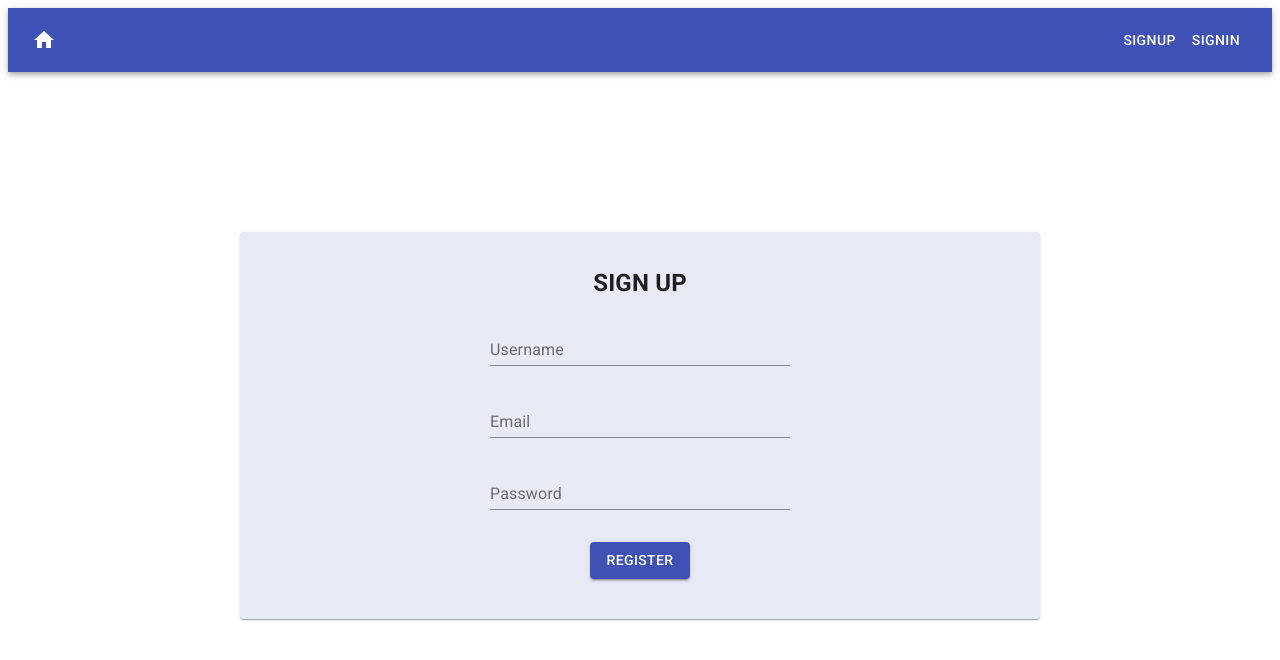
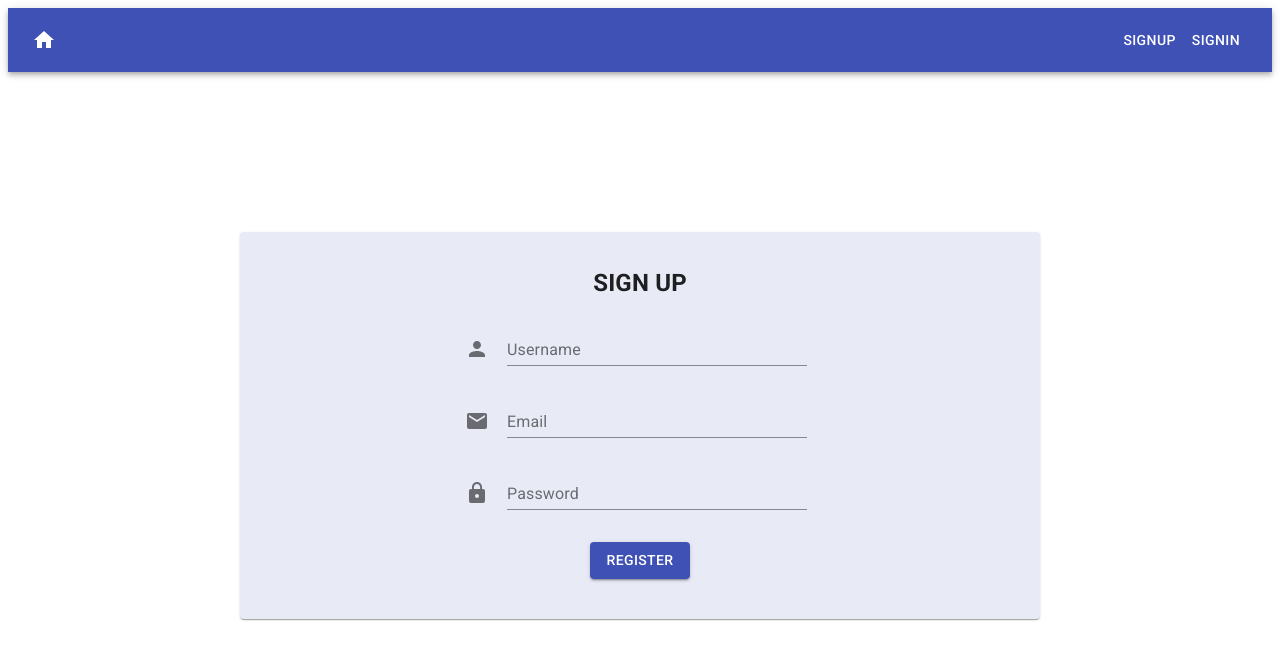
Before and after one commit to kshamseera/mern-expense-tracker-client, a React (Create React App) app: page /auth/register in a window 1280 px wide. Shown: the top 660 px of the page. Built offline with nearby package versions, Linux system fonts and the light colour scheme; no server answers.

Commit message:
added icons and finished overview styling

```diff
--- a/src/components/Nav.js
+++ b/src/components/Nav.js
@@ -9,8 +9,7 @@ import Button from '@material-ui/core/Button';
 import IconButton from '@material-ui/core/IconButton';
 import HomeIcon from '@material-ui/icons/Home';
 import AddIcon from '@material-ui/icons/Add'
-import Avatar from '@material-ui/core/Avatar'
-import Person from '@material-ui/icons/Person'
+import AccountCircleIcon from '@material-ui/icons/AccountCircle';
 
 const useStyles = makeStyles((theme) => ({
     root: {
@@ -59,9 +58,7 @@ const Nav = () => {
                 <Button href="/expenses/all" color="inherit">All Expenses</Button>
                 <Button href="/expenses/new" color="inherit" data-cy="addExpense"><AddIcon style={{marginRight: 4}}/>Add Expense</Button>
                 <Button href="/" color="inherit" onClick={handleLogout} data-cy="logout">Logout
-                    <Avatar>
-                    <Person/>
-                    </Avatar>
+                    <AccountCircleIcon/>
                 </Button>
                 </div>)
                 : (	<div data-cy="navLoggedOut">
--- a/src/components/Register.js
+++ b/src/components/Register.js
@@ -8,6 +8,9 @@ import Button from '@material-ui/core/Button'
 import TextField from '@material-ui/core/TextField'
 import Typography from '@material-ui/core/Typography'
 import { makeStyles } from '@material-ui/core/styles'
+import PersonIcon from '@material-ui/icons/Person'
+import EmailIcon from '@material-ui/icons/Email'
+import LockIcon from '@material-ui/icons/Lock';
 
 const useStyles = makeStyles(theme => ({
     card: {
@@ -22,6 +25,10 @@ const useStyles = makeStyles(theme => ({
       verticalAlign: 'middle',
       color: 'red'
     },
+    icon: {
+        margin: '35px 10px 0 0',
+        color: theme.palette.action.active,
+      },
     title: {
       marginTop: theme.spacing(2),
       color: theme.palette.openTitle,
@@ -91,8 +98,11 @@ const Register = ({history}) => {
             <Typography variant="h6" className={classes.title} fontSize="22px">
                 Sign Up
             </Typography>
+            <PersonIcon className={classes.icon} />
             <TextField id="name" label="Username" className={classes.textField} name= "username" onChange={handleChange} margin="normal"/><br/>
+            <EmailIcon className={classes.icon} />
             <TextField id="email" label="Email" type="email" className={classes.textField} name= "email" onChange={handleChange} margin="normal"/><br/>
+            <LockIcon className={classes.icon} />
             <TextField id="password" label="Password" type="password" className={classes.textField} name= "password" onChange={handleChange} margin="normal"/><br/>
         </CardContent>
         <CardActions>
--- a/src/components/SignIn.js
+++ b/src/components/SignIn.js
@@ -9,6 +9,8 @@ import Button from '@material-ui/core/Button'
 import TextField from '@material-ui/core/TextField'
 import Typography from '@material-ui/core/Typography'
 import { makeStyles } from '@material-ui/core/styles'
+import PersonIcon from '@material-ui/icons/Person'
+import LockOpenIcon from '@material-ui/icons/LockOpen';
 
 const useStyles = makeStyles(theme => ({
     card: {
@@ -22,6 +24,10 @@ const useStyles = makeStyles(theme => ({
     error: {
       verticalAlign: 'middle',
       color: 'red'
+    },
+    icon: {
+        margin: '35px 10px 0 0',
+        color: theme.palette.action.active,
     },
     title: {
       marginTop: theme.spacing(2),
@@ -86,7 +92,9 @@ const SignIn = ({history}) => {
                     <Typography variant="h6" className={classes.title} fontSize="22px">
                         Sign In
                     </Typography>
+                    <PersonIcon className={classes.icon} />
                     <TextField id="name" label="Username" className={classes.textField} name= "username" onChange={handleChange} margin="normal"/><br/>
+                    <LockOpenIcon className={classes.icon} />
                     <TextField id="password" label="Password" type="password" className={classes.textField} name= "password" onChange={handleChange} margin="normal"/><br/>
                 </CardContent>
                 <CardActions>
@@ -94,20 +102,6 @@ const SignIn = ({history}) => {
                 </CardActions>
             </Card>
         </div>
-/*         <form style ={formStyle} data-cy="loginForm" onSubmit={handleSubmit}>
-            {errorMessage && <p>{errorMessage}</p>}
-            <div>
-                <label style ={labelStyle} >Username</label>
-                <input style ={inputStyle}required type="text" name="username" placeholder="Enter a username" data-cy="username" onChange={handleChange}></input>
-            </div>
-            <div>
-                <label style ={labelStyle}>Password</label>
-                <input style ={inputStyle} required type="password" name="password" placeholder="Enter a password" data-cy="password" onChange={handleChange}></input>
-            </div>
-            <div>
-                <button style ={buttonStyle} type="submit" value="Login" data-cy="loginButton">Login</button>
-            </div>
-        </form> */
     )
 }
 
```
Also changed, not shown: src/components/ExpenseOverview.js (+0 -20 lines).
